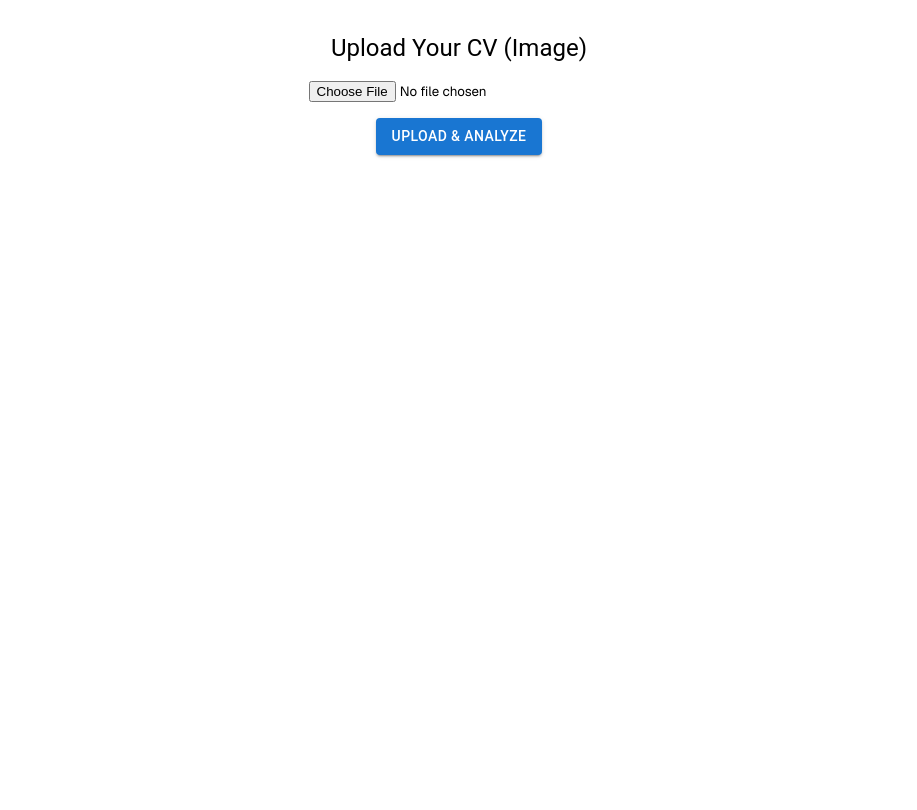
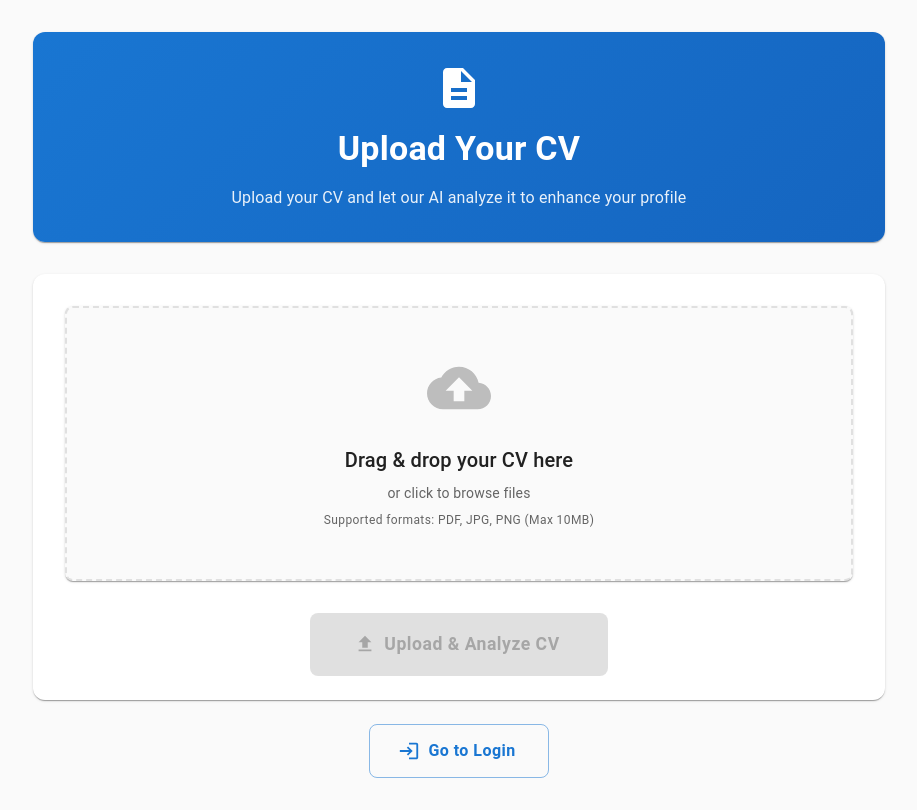
Before and after one commit to aI7aj/ITHireSmart, a React (Create React App) app in the folder client/: page /uploadcvpage in a window 1280 px wide. Shown: the whole page, without its empty margins (181-1098 px from the left). Built offline with nearby package versions, Linux system fonts and the light colour scheme; the HTML template or start-up script is replaced by a standard one.

Commit message:
upluad cv page

```diff
--- a/client/src/components/users/UploadCvPage.js
+++ b/client/src/components/users/UploadCvPage.js
@@ -1,70 +1,255 @@
-import React, { useState } from "react";
-import axios from "axios";
-import { Button, Typography, Box, CircularProgress } from "@mui/material";
-import { uploadCv } from "../../API/API.js";
+"use client"
+
+import { useState } from "react"
+import { useNavigate } from "react-router-dom"
+import {
+  Button,
+  Typography,
+  Box,
+  CircularProgress,
+  Card,
+  CardContent,
+  Container,
+  Alert,
+  Stack,
+  Paper,
+  alpha,
+  useTheme,
+  Fade,
+} from "@mui/material"
+import { CloudUpload, Description, CheckCircle, Error, Login, FileUpload } from "@mui/icons-material"
+import { uploadCv } from "../../API/API.js"
 
 const UploadCvPage = () => {
-  const [file, setFile] = useState(null);
-  const [loading, setLoading] = useState(false);
-  const [message, setMessage] = useState("");
+  const theme = useTheme()
+  const [file, setFile] = useState(null)
+  const [loading, setLoading] = useState(false)
+  const [message, setMessage] = useState("")
+  const [dragOver, setDragOver] = useState(false)
+  const navigate = useNavigate()
+  const userId = localStorage.getItem("userId")
 
   const handleFileChange = (e) => {
-    setFile(e.target.files[0]);
-    setMessage("");
-  };
-  const userId = localStorage.getItem("userId");
+    setFile(e.target.files[0])
+    setMessage("")
+  }
+
+  const handleDrop = (e) => {
+    e.preventDefault()
+    setDragOver(false)
+    const droppedFile = e.dataTransfer.files[0]
+    if (droppedFile) {
+      setFile(droppedFile)
+      setMessage("")
+    }
+  }
+
+  const handleDragOver = (e) => {
+    e.preventDefault()
+    setDragOver(true)
+  }
+
+  const handleDragLeave = (e) => {
+    e.preventDefault()
+    setDragOver(false)
+  }
+
   const handleUpload = async () => {
-    if (!file) return setMessage("Please upload your CV first.");
+    if (!file) return setMessage("Please upload your CV first.")
 
-    const formData = new FormData();
-    formData.append("cv", file);
-    formData.append("userId", userId);
+    const formData = new FormData()
+    formData.append("cv", file)
+    formData.append("userId", userId)
+
     try {
-      setLoading(true);
-      setMessage("");
+      setLoading(true)
+      setMessage("")
+      const res = await uploadCv(formData)
+      setMessage("CV processed and profile updated successfully.")
+    } catch (err) {
+      console.error(err)
+      setMessage("Failed to process CV.")
+    } finally {
+      setLoading(false)
+    }
+  }
 
-        const res = await uploadCv(formData);
+  const handleLogout = () => {
+    localStorage.clear()
+    navigate("/login")
+  }
 
-
-      setMessage("CV processed and profile updated successfully.");
-    } catch (err) {
-      console.error(err);
-      setMessage("Failed to process CV.");
-    } finally {
-      setLoading(false);
-    }
-  };
+  const isSuccess = message.includes("successfully")
+  const isError = message.includes("Failed")
 
   return (
-    <Box textAlign="center" mt={4}>
-      <Typography variant="h5" mb={2}>
-        Upload Your CV (Image)
+    <Box sx={{ bgcolor: "grey.50", minHeight: "100vh", py: 4 }}>
+      <Container maxWidth="md">
+        <Fade in timeout={600}>
+          <Box>
+            {/* Header */}
+            <Paper
+              sx={{
+                p: 4,
+                mb: 4,
+                background: `linear-gradient(135deg, ${theme.palette.primary.main}, ${theme.palette.primary.dark})`,
+                color: "white",
+                borderRadius: 3,
+                textAlign: "center",
+              }}
+            >
+              <Stack alignItems="center" spacing={2}>
+                <Description sx={{ fontSize: 48 }} />
+                <Typography variant="h4" fontWeight="bold">
+                  Upload Your CV
                 </Typography>
+                <Typography variant="body1" sx={{ opacity: 0.9 }}>
+                  Upload your CV and let our AI analyze it to enhance your profile
+                </Typography>
+              </Stack>
+            </Paper>
+
+            {/* Upload Card */}
+            <Card sx={{ borderRadius: 3, overflow: "hidden", mb: 3 }}>
+              <CardContent sx={{ p: 4 }}>
+                {/* Drag & Drop Area */}
+                <Paper
+                  sx={{
+                    p: 6,
+                    border: `2px dashed ${dragOver ? theme.palette.primary.main : theme.palette.grey[300]}`,
+                    borderRadius: 2,
+                    bgcolor: dragOver ? alpha(theme.palette.primary.main, 0.05) : "grey.50",
+                    textAlign: "center",
+                    cursor: "pointer",
+                    transition: "all 0.3s ease",
+                    "&:hover": {
+                      borderColor: theme.palette.primary.main,
+                      bgcolor: alpha(theme.palette.primary.main, 0.02),
+                    },
+                  }}
+                  onDrop={handleDrop}
+                  onDragOver={handleDragOver}
+                  onDragLeave={handleDragLeave}
+                  onClick={() => document.getElementById("file-input").click()}
+                >
+                  <Stack alignItems="center" spacing={3}>
+                    <CloudUpload
+                      sx={{
+                        fontSize: 64,
+                        color: dragOver ? "primary.main" : "grey.400",
+                      }}
+                    />
+                    <Box>
+                      <Typography variant="h6" gutterBottom>
+                        {dragOver ? "Drop your CV here" : "Drag & drop your CV here"}
+                      </Typography>
+                      <Typography variant="body2" color="text.secondary">
+                        or click to browse files
+                      </Typography>
+                      <Typography variant="caption" color="text.secondary" sx={{ mt: 1, display: "block" }}>
+                        Supported formats: PDF, JPG, PNG (Max 10MB)
+                      </Typography>
+                    </Box>
+                  </Stack>
+                </Paper>
+
+                {/* Hidden File Input */}
                 <input
+                  id="file-input"
                   type="file"
                   accept=".pdf, image/jpeg, image/png, image/jpg"
                   onChange={handleFileChange}
+                  style={{ display: "none" }}
                 />
+
+                {/* Selected File Display */}
                 {file && (
-        <Typography variant="body2" mt={1}>
-          Selected file: {file.name}
+                  <Box sx={{ mt: 3 }}>
+                    <Paper
+                      sx={{
+                        p: 3,
+                        bgcolor: alpha(theme.palette.success.main, 0.1),
+                        border: `1px solid ${alpha(theme.palette.success.main, 0.3)}`,
+                        borderRadius: 2,
+                      }}
+                    >
+                      <Stack direction="row" alignItems="center" spacing={2}>
+                        <Description color="success" />
+                        <Box sx={{ flexGrow: 1 }}>
+                          <Typography variant="body1" fontWeight="medium">
+                            {file.name}
                           </Typography>
+                          <Typography variant="caption" color="text.secondary">
+                            {(file.size / 1024 / 1024).toFixed(2)} MB
+                          </Typography>
+                        </Box>
+                        <CheckCircle color="success" />
+                      </Stack>
+                    </Paper>
+                  </Box>
                 )}
-      <Box mt={2}>
-        <Button variant="contained" onClick={handleUpload} disabled={loading}>
-          {loading ? <CircularProgress size={24} /> : "Upload & Analyze"}
+
+                {/* Upload Button */}
+                <Box sx={{ mt: 4, textAlign: "center" }}>
+                  <Button
+                    variant="contained"
+                    size="large"
+                    onClick={handleUpload}
+                    disabled={loading || !file}
+                    startIcon={loading ? <CircularProgress size={20} /> : <FileUpload />}
+                    sx={{
+                      px: 6,
+                      py: 2,
+                      borderRadius: 2,
+                      textTransform: "none",
+                      fontSize: "1.1rem",
+                      fontWeight: 600,
+                      minWidth: 200,
+                    }}
+                  >
+                    {loading ? "Processing..." : "Upload & Analyze CV"}
                   </Button>
                 </Box>
+
+                {/* Message Display */}
                 {message && (
-        <Typography
-          mt={2}
-          color={message.includes("Failed") ? "error" : "primary"}
+                  <Box sx={{ mt: 3 }}>
+                    <Alert
+                      severity={isSuccess ? "success" : isError ? "error" : "info"}
+                      icon={isSuccess ? <CheckCircle /> : isError ? <Error /> : undefined}
+                      sx={{ borderRadius: 2 }}
                     >
                       {message}
-        </Typography>
+                    </Alert>
+                  </Box>
                 )}
+              </CardContent>
+            </Card>
+
+            {/* Logout Button */}
+            <Box sx={{ textAlign: "center" }}>
+              <Button
+                variant="outlined"
+                size="large"
+                onClick={handleLogout}
+                startIcon={<Login />}
+                sx={{
+                  px: 4,
+                  py: 1.5,
+                  borderRadius: 2,
+                  textTransform: "none",
+                  fontSize: "1rem",
+                  fontWeight: 600,
+                }}
+              >
+                Go to Login
+              </Button>
             </Box>
-  );
-};
+          </Box>
+        </Fade>
+      </Container>
+    </Box>
+  )
+}
 
-export default UploadCvPage;
+export default UploadCvPage
```
Lines whose indentation alone changed are shown as unchanged.
